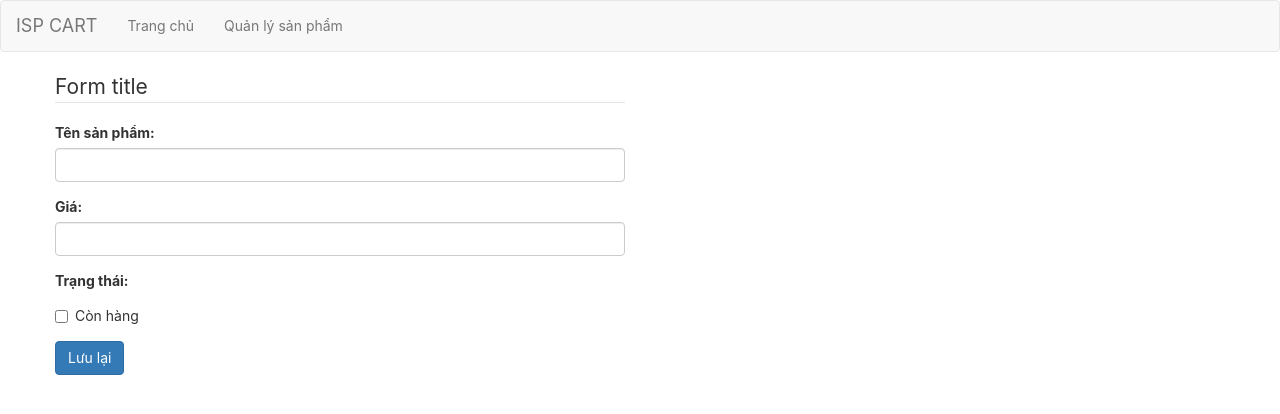
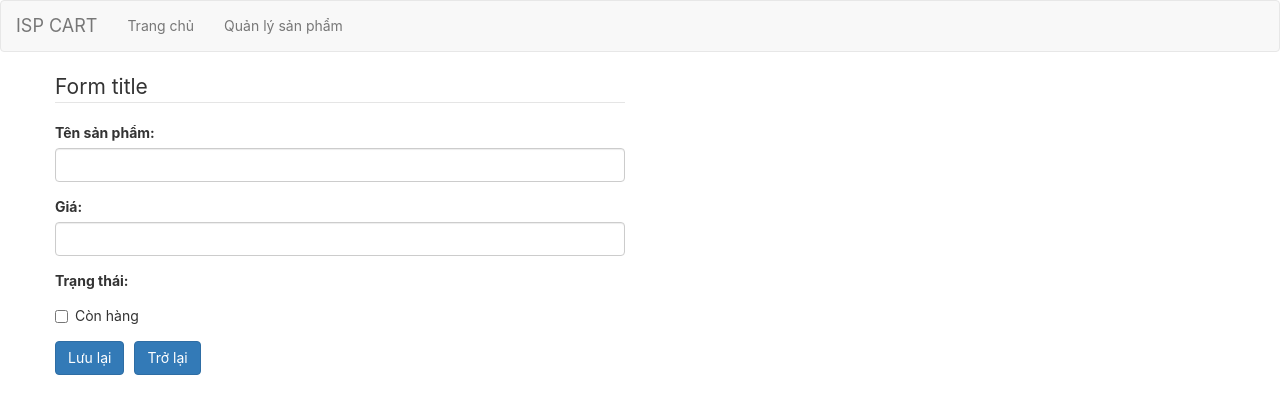
Before and after one commit to tuandat732/Quan_Ly_SP-Redux-Redux-thunk, a React (Create React App) app: page /product/add in a window 1280 px wide. Shown: the top 414 px of the page. Built offline with nearby package versions, Linux system fonts and the light colour scheme.

Commit message:
method add product

```diff
--- a/src/pages/ProductActionPage/ProductActionPage.js
+++ b/src/pages/ProductActionPage/ProductActionPage.js
@@ -1,34 +1,62 @@
 import React, { Component } from 'react';
+import callApi from '../../utils/apiCaller'
+import { Link } from 'react-router-dom';
 
 class ProductActionPage extends Component {
+
+  state={
+    id:'',
+    name:'',
+    price:'',
+    status:'',
+  }
+
+  onChange=(e)=>{
+    this.setState({
+      [e.target.name]:e.target.value
+    })
+  }
+
+  onSave=(e)=>{
+    e.preventDefault();
+    callApi('products',"POST",{
+      name:this.state.name,
+      price:this.state.price,
+      status:this.state.status
+    }).then(res=>{
+      this.props.history.goBack()
+    })
+  }
+
   render() {
     return (
 
         <div className="row">
           <div className="col-xs-6 col-sm-6 col-md-6 col-lg-6">
 
-            <form action="" method="POST" role="form">
+            <form onSubmit={this.onSave}>
               <legend>Form title</legend>
 
               <div className="form-group">
                 <label>Tên sản phẩm: </label>
-                <input type="text" className="form-control" />
+                <input type="text" className="form-control" name='name' value={this.state.name} onChange={this.onChange}/>
               </div>
               <div className="form-group">
                 <label>Giá: </label>
-                <input type="text" className="form-control" />
+                <input type="text" className="form-control" name="price" value={this.state.price} onChange={this.onChange} />
               </div>
               <div className="form-group">
                 <label>Trạng thái: </label>
                 <div className="checkbox">
                   <label>
-                    <input type="checkbox" value=""/>
+                    <input type="checkbox" value="" name='status' value={this.state.status} onChange={this.onChange}/>
                     Còn hàng
                   </label>
                 </div>
               </div>
 
-              <button type="submit" className="btn btn-primary">Lưu lại</button>
+              <button type="submit" className="btn btn-primary mr-10">Lưu lại</button>
+              <Link to='/products' className="btn btn-primary">Trở lại</Link>
             </form>
 
           </div>
--- a/src/routers.js
+++ b/src/routers.js
@@ -19,7 +19,7 @@ const routers = [
     {
         path:'/product/add',
         exact:false,
-        main:()=><ProductActionPage/>
+        main:({history})=><ProductActionPage history={history}/>
     },
     {
         path:'/product/:id/edit',
```
